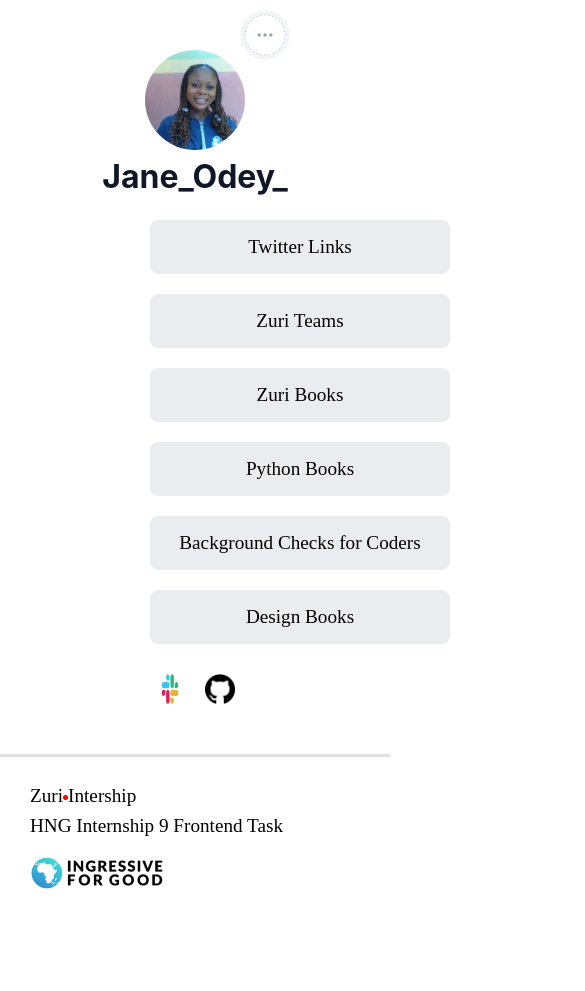
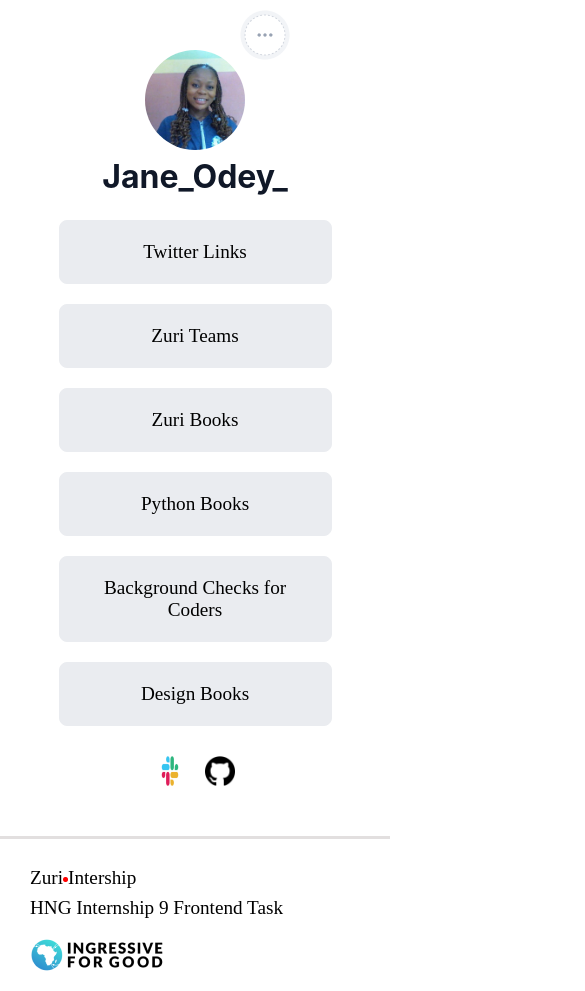
Before and after one commit to janeodey/task-one, a React (Create React App) app: page / in a window 390 px wide. Shown: the whole page, 585 px wide, since content can reach past the window. Before the commit the page ends 909 px from the top, so only its background shows below. Built offline with nearby package versions, Linux system fonts and the light colour scheme.

Commit message:
more styling

```diff
--- a/src/index.css
+++ b/src/index.css
@@ -155,17 +155,14 @@ footer{
         height: 50px;
         padding-right: 150px;
     }
+    .links{
+        max-width: 100%;
+    }
 
-    /* .bodyName{
-        min-height: 1000px;
-        max-width: 100%;
-        background-color: var(--LIGHTCOLOR);
+    .links a{
+        width: 70%;
         flex-direction: column;
-    } */
-    .links a{
-        width: 50%;
-        flex-direction: column;
-        padding: 15px 25px;
+        padding: 20px 30px;
         margin: 10px auto 10px auto;
 
     }
```
